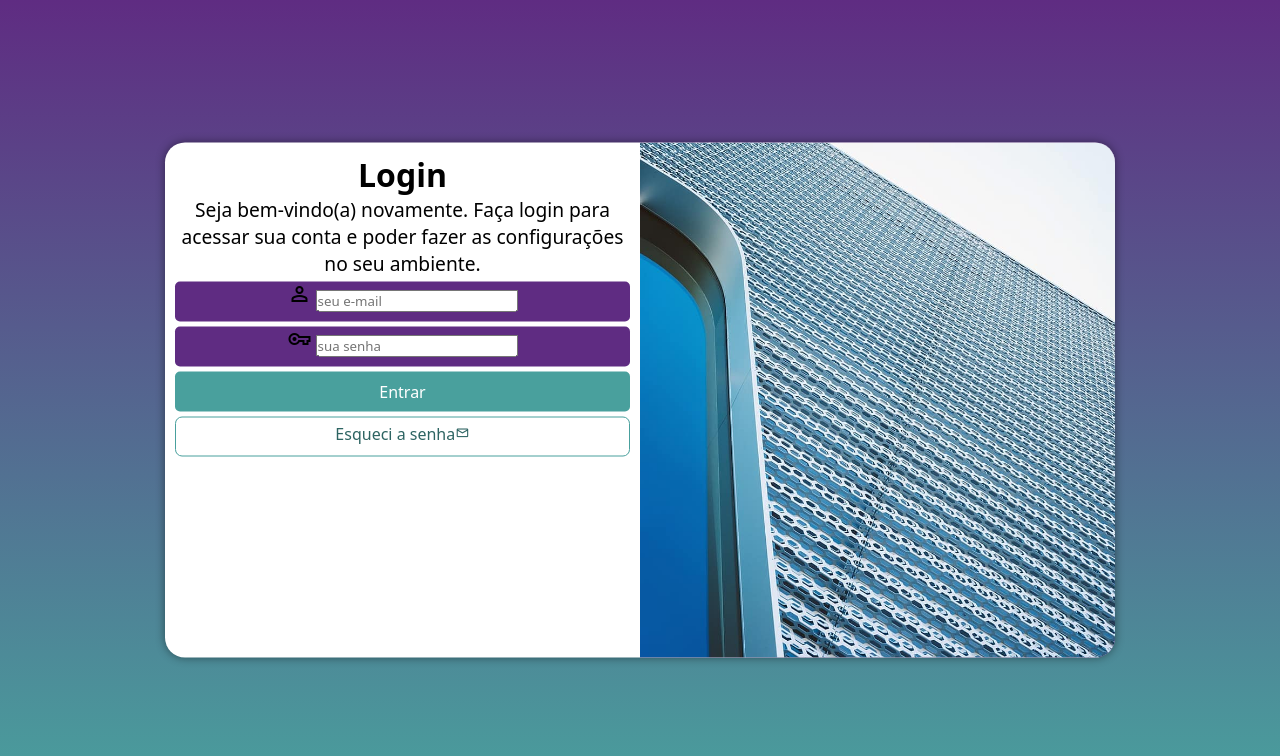
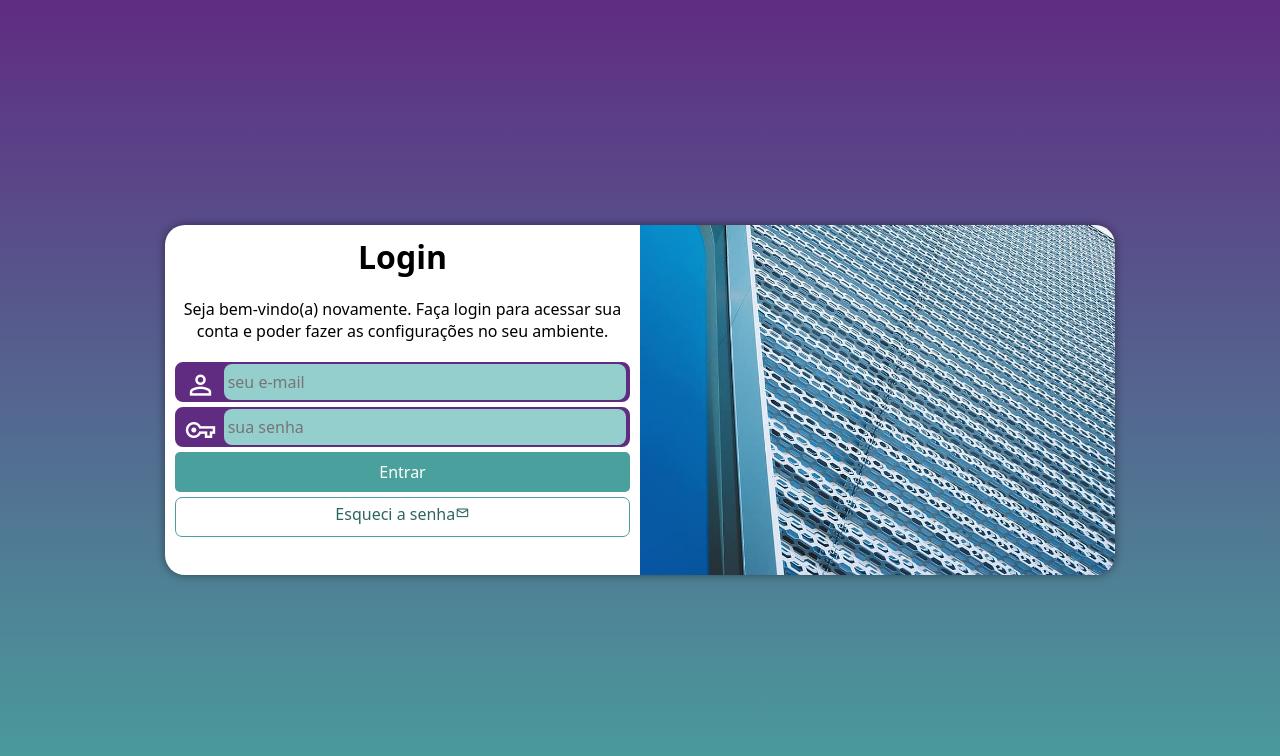
Before and after one commit to DEIDADEV/projeto-login, a plain HTML site: page index.html in a window 1280 px wide. Drawn offline with nearby package versions, Linux system fonts and the light colour scheme.

Commit message:
estilos configurados

```diff
--- a/estilos/media-query.css
+++ b/estilos/media-query.css
@@ -8,6 +8,7 @@
 
     section#login {
         width: 80vw;
+        height: 300px;
     }
 
     section#login > div#imagem {
@@ -30,6 +31,7 @@
 
     section#login {
         width: 950px;
+        height: 350px;
     }
 
     section#login > div#imagem {
@@ -48,6 +50,7 @@
     }
 
     div#formulario > p {
-        font-size: 1.2em;
+        font-size: 1em;
+        margin: 20px 0px;
     }
 }
--- a/estilos/style.css
+++ b/estilos/style.css
@@ -29,7 +29,6 @@ section#login {
     position: absolute;
     top: 50%;
     left: 50%;
-    transform: translate(-50%, -50%);
     overflow: hidden;
 
     background-color: white;
@@ -38,6 +37,7 @@ section#login {
     border-radius: 20px;
     box-shadow: 0px 0px 10px rgba(0, 0, 0, 0.450);
 
+    transform: translate(-50%, -50%);
     transition: width 0.3s, heigth 0.3s;
     transition-timing-function: ease;
 }
@@ -66,15 +66,40 @@ div#formulario > p {
 
 form > div.campo {
     background-color: #5f2c82;
+    border: 2px solid #5f2c82;
     display: block;
     width: 100%;
     height: 40px;
-    border-radius: 5px;
+    border-radius: 8px;
     margin: 5px 0px;
 }
 
 div.campo > label {
     display: none;
+}
+
+div.campo > span {
+    color: white;
+    /*background-color: black;*/
+    font-size: 2em;
+    width: 40px;
+    padding: 5px;
+}
+
+div.campo > input {
+    background-color: #94cfcd;
+    font-size: 1em;
+    width: calc(100% - 49.1px);
+    height: 100%;
+    border: 0px;
+    border-radius: 8px;
+    padding: 4px;
+    transform: translateY(-13px);
+}
+
+div.campo input:focus-within {
+    background-color: white;
+    border: none;
 }
 
 form > input[type=submit] {
```
